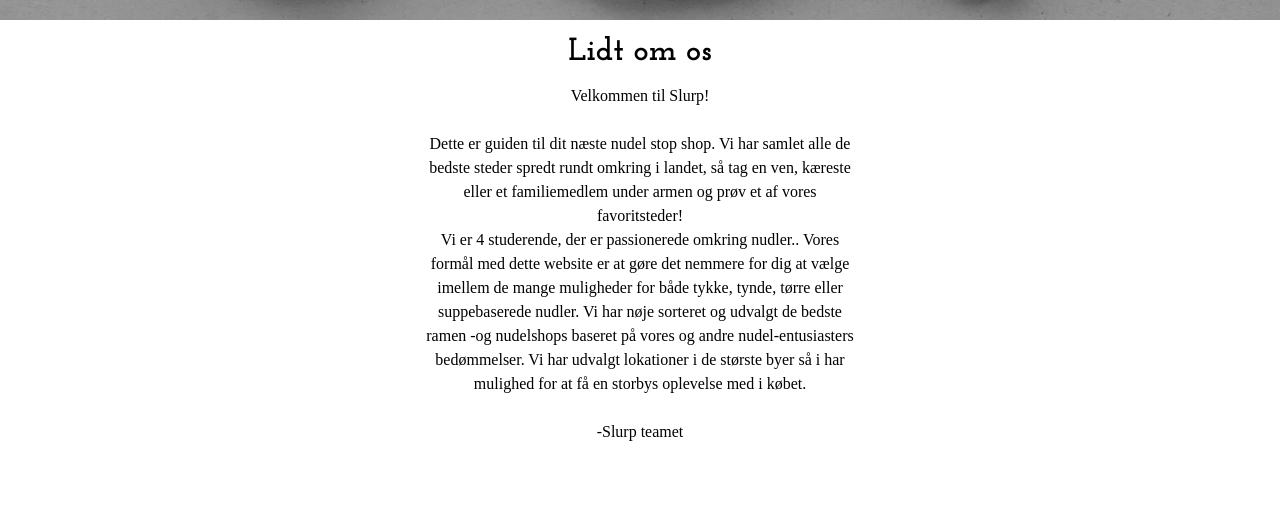
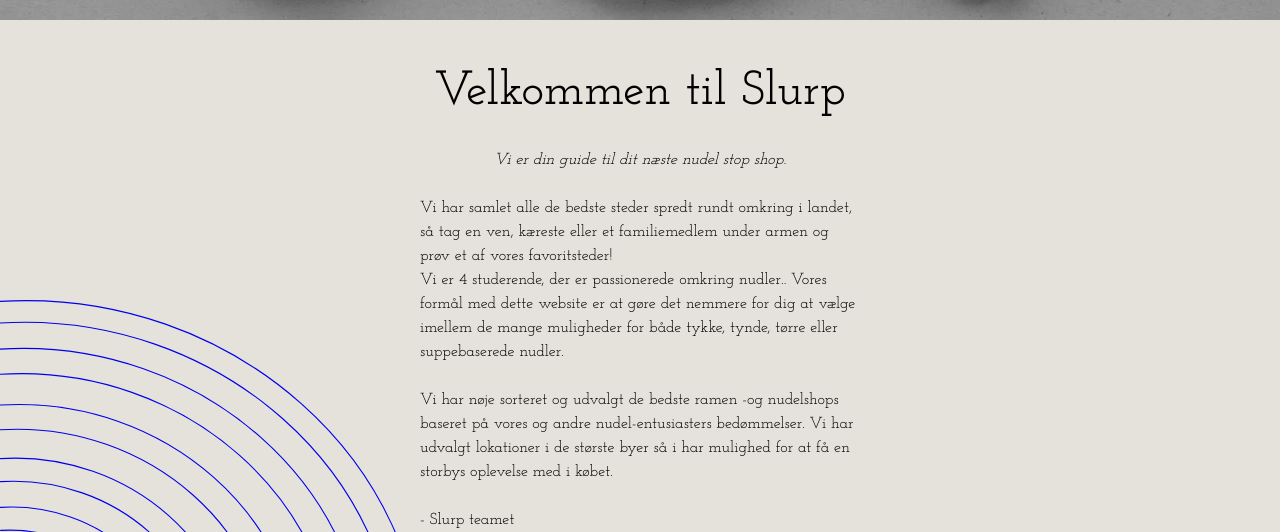
Before and after one commit to cupcakestudio/noodle_passion, a plain HTML site: page om_os.html in a window 1280 px wide. Shown: the part 612-1144 px from the top of the page. Before the commit the page ends 1056 px from the top, so only its background shows below. Drawn offline with Linux system fonts and the light colour scheme.

Commit message:
text og baggrund færdig

```diff
--- a/om_os.css
+++ b/om_os.css
@@ -8,13 +8,16 @@
   box-sizing: border-box;
 }
 /* Styling af om os tekst og overskrift */
-.container_omos {
-  text-align: center;
-}
+
 .omos_overskrift {
   text-align: center;
   margin-bottom: 1rem;
-  font-size: 1.3rem;
+  font-size: 1.5rem;
+  font-weight: 500;
+}
+
+body {
+  background-image: url(/billeder/noodle_background_blue.svg);
 }
 
 .omos_tekst {
@@ -24,11 +27,9 @@
   line-height: 1.4rem;
 }
 
-h1 {
+h1,
+p {
   font-family: "Josefin Slab", serif;
-  font-weight: 700;
-  font-size: 1.3;
-  text-align: center;
 }
 
 /* Styling af knapper i filtrerings menu */
@@ -141,7 +142,10 @@ header {
   justify-content: space-between;
   align-items: baseline;
 }
-
+.kursiv {
+  text-align: center;
+  font-style: italic;
+}
 /* Sitet tilpasses forskellige media */
 
 @media (min-width: 700px) {
@@ -165,11 +169,12 @@ header {
   }
 
   .omos_overskrift {
-    margin-block: 1rem;
-    font-size: 2rem;
+    margin-top: 3rem;
+    font-size: 3rem;
   }
   .omos_tekst {
     max-width: 55ch;
     line-height: 1.5rem;
+    margin-top: 1rem;
   }
 }
--- a/om_os.html
+++ b/om_os.html
@@ -24,15 +24,19 @@
     </div>
 
     <article class="container_omos">
-      <h1 class="omos_overskrift">Lidt om os</h1>
-      <p class="omos_tekst">
-        Velkommen til Slurp! <br />
-        <br />
-        Dette er guiden til dit næste nudel stop shop. Vi har samlet alle de bedste steder spredt rundt omkring i landet, så tag en ven, kæreste eller et familiemedlem under armen og prøv et af vores favoritsteder! <br />
-        Vi er 4 studerende, der er passionerede omkring nudler.. Vores formål med dette website er at gøre det nemmere for dig at vælge imellem de mange muligheder for både tykke, tynde, tørre eller suppebaserede nudler. Vi har nøje sorteret og udvalgt de bedste ramen -og nudelshops baseret på vores og andre nudel-entusiasters bedømmelser. Vi har udvalgt lokationer i de største byer så i har mulighed for at få en storbys oplevelse med i købet. <br />
-        <br />
-        -Slurp teamet
-      </p>
+      <h1 class="omos_overskrift">Velkommen til Slurp</h1>
+      <div class="omos_tekst">
+        <p class="kursiv">Vi er din guide til dit næste nudel stop shop.</p>
+        <p>
+          <br />
+          Vi har samlet alle de bedste steder spredt rundt omkring i landet, så tag en ven, kæreste eller et familiemedlem under armen og prøv et af vores favoritsteder! <br />
+          Vi er 4 studerende, der er passionerede omkring nudler.. Vores formål med dette website er at gøre det nemmere for dig at vælge imellem de mange muligheder for både tykke, tynde, tørre eller suppebaserede nudler.
+          <br />
+          <br />Vi har nøje sorteret og udvalgt de bedste ramen -og nudelshops baseret på vores og andre nudel-entusiasters bedømmelser. Vi har udvalgt lokationer i de største byer så i har mulighed for at få en storbys oplevelse med i købet. <br />
+          <br />
+          - Slurp teamet
+        </p>
+      </div>
     </article>
   </body>
 </html>
```
